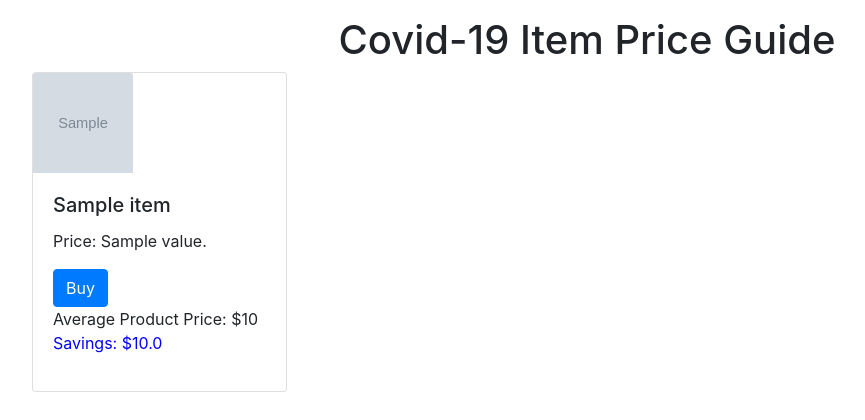
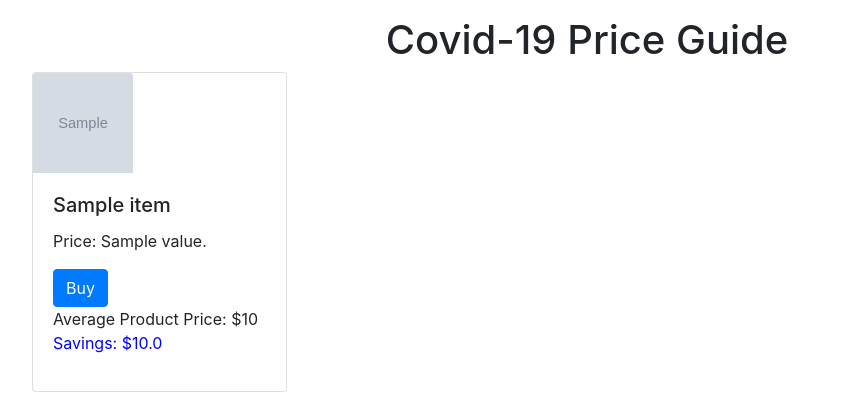
Before and after one commit to GordonKong/pennapps-hack, a Flask app: template templates/item.html in a window 1280 px wide. Shown: the part 56-476 px from the top of the page, without its empty margins (53-918 px from the left). Run offline with Flask 2, Linux system fonts and the light colour scheme; the template is opened without the code that fills it: most values are stand-ins (such as "Sample title", 1, 10 or a date in 2020); grey boxes marked "Sample" are stand-in pictures; some libraries are stand-ins or nearby versions.

Commit message:
new stuff

```diff
--- a/templates/item.html
+++ b/templates/item.html
@@ -1,7 +1,7 @@
 {% extends 'base.html' %}
 {% block content %}
 <div class="container">
-  <h1 class="text-center mt-3">Covid-19 Item Price Guide</h1>
+  <h1 class="text-center mt-3">Covid-19 Price Guide</h1>
 
 
 <div class = "row">
```
Also changed, not shown: templates/about.html (+2 -6 lines).
